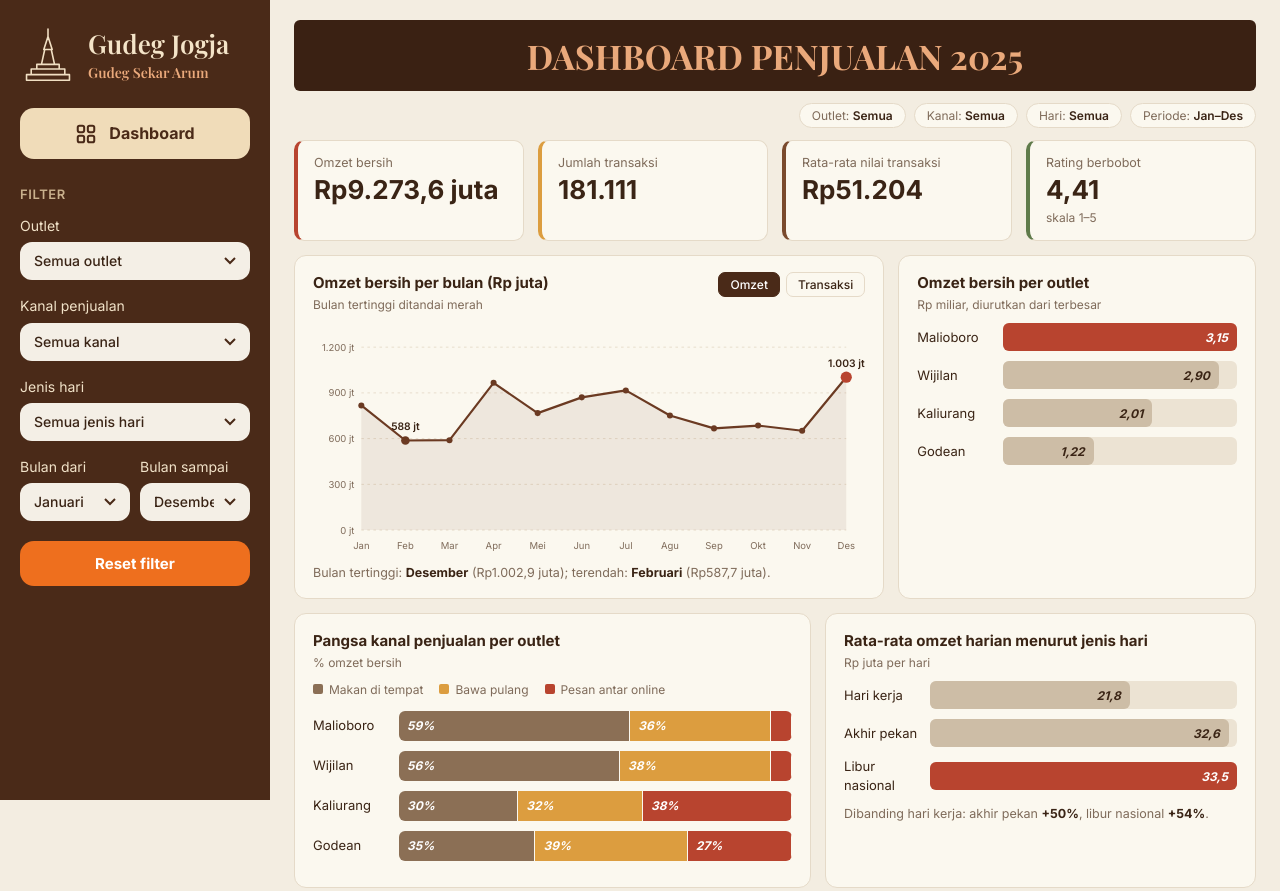
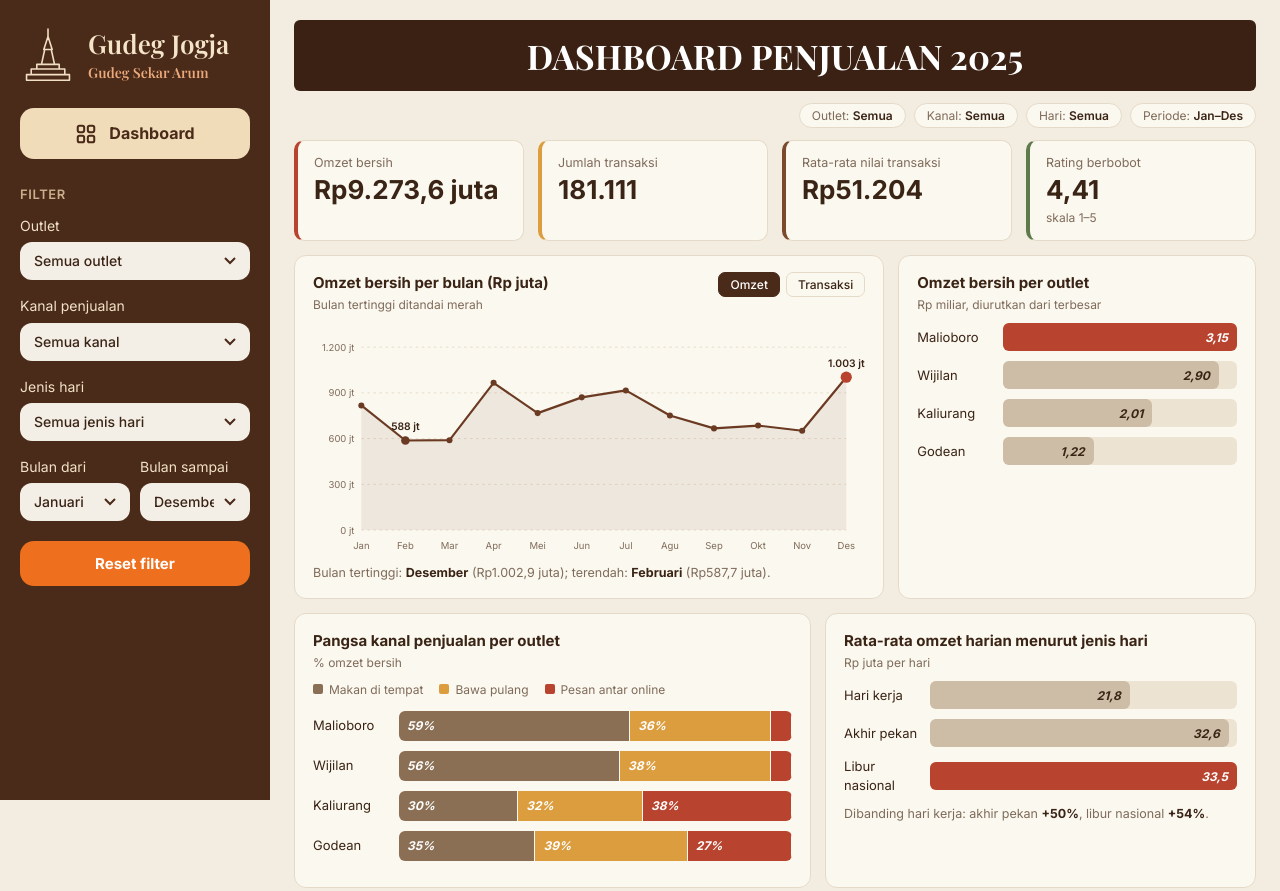
Before and after one commit to Yarniawati/dashboard-gudeg, a plain HTML site: page index.html in a window 1280 px wide. Shown: the top 891 px of the page. Drawn offline with nearby package versions, Linux system fonts and the light colour scheme.

Commit message:
Change banner text color to white
Updated banner text color from peach to white.

```diff
--- a/index.html
+++ b/index.html
@@ -17,7 +17,7 @@ body{margin:0;background:var(--page);color:var(--tx);font:14px/1.45 Inter,system
 .reset{width:100%;border:0;border-radius:14px;padding:13px;background:#ee6f1e;color:#fff;font:700 15px Inter,sans-serif;cursor:pointer;margin-top:4px}.reset:hover{background:#d9600f}
 main{padding:20px 24px 26px;min-width:0}
 .banner{background:#3a2113;border-radius:6px;text-align:center;padding:16px 20px 14px}
-.banner h1{margin:0;font:700 34px/1.2 "Playfair Display",Georgia,serif;color:var(--peach)}.banner p{margin:4px 0 0;font-size:12.5px;color:#d9c7ac}
+.banner h1{margin:0;font:700 34px/1.2 "Playfair Display",Georgia,serif;color:#fff}.banner p{margin:4px 0 0;font-size:12.5px;color:#d9c7ac}
 .chips{display:flex;justify-content:flex-end;flex-wrap:wrap;gap:8px;margin:12px 0}.chips span{background:var(--ivory);border:1px solid var(--line);border-radius:14px;padding:3px 12px;font-size:12px;color:var(--mu)}.chips b{color:var(--tx);font-weight:600}
 .kpis,.row{display:grid;gap:14px;margin-bottom:14px}.kpis{grid-template-columns:repeat(4,1fr)}.row{grid-template-columns:1.65fr 1fr}.row.r2{grid-template-columns:1.2fr 1fr}
 .kpi{background:var(--ivory);border:1px solid var(--line);border-left:4px solid;border-radius:10px;padding:13px 16px}
```
